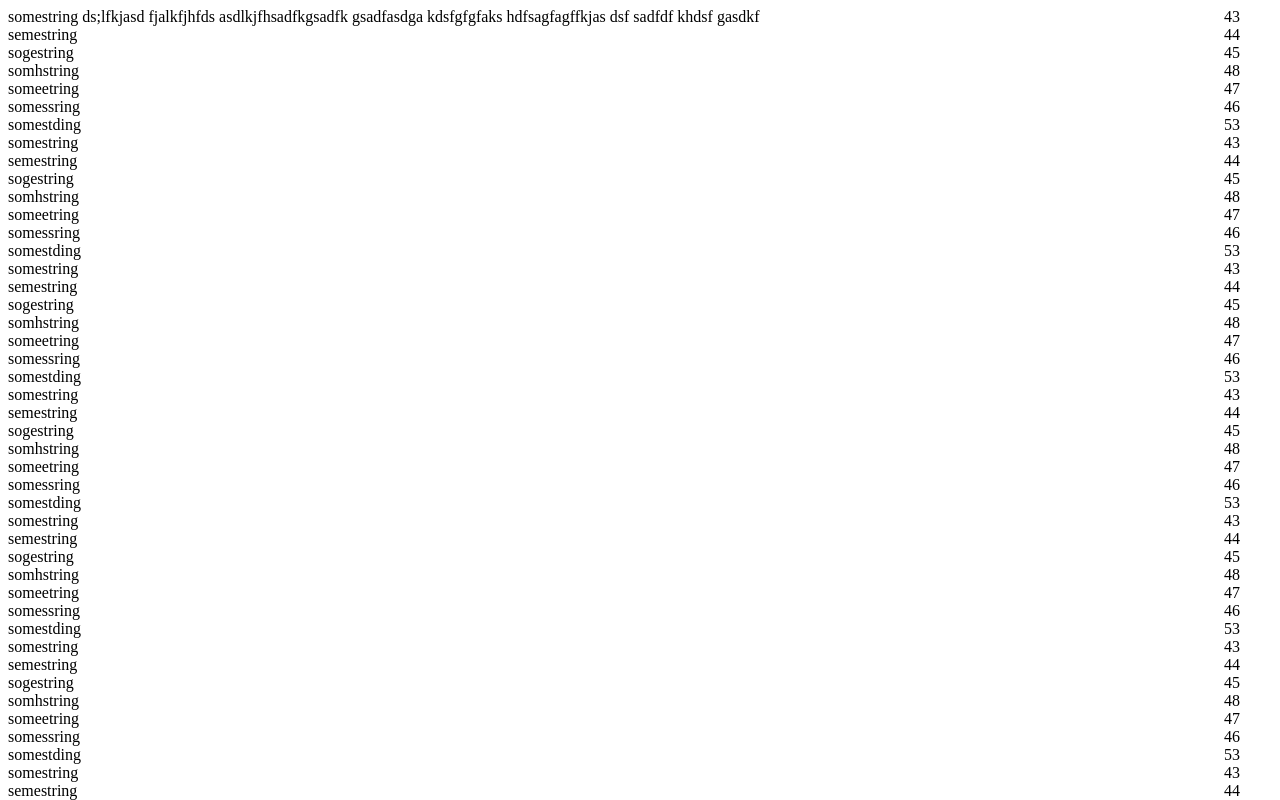
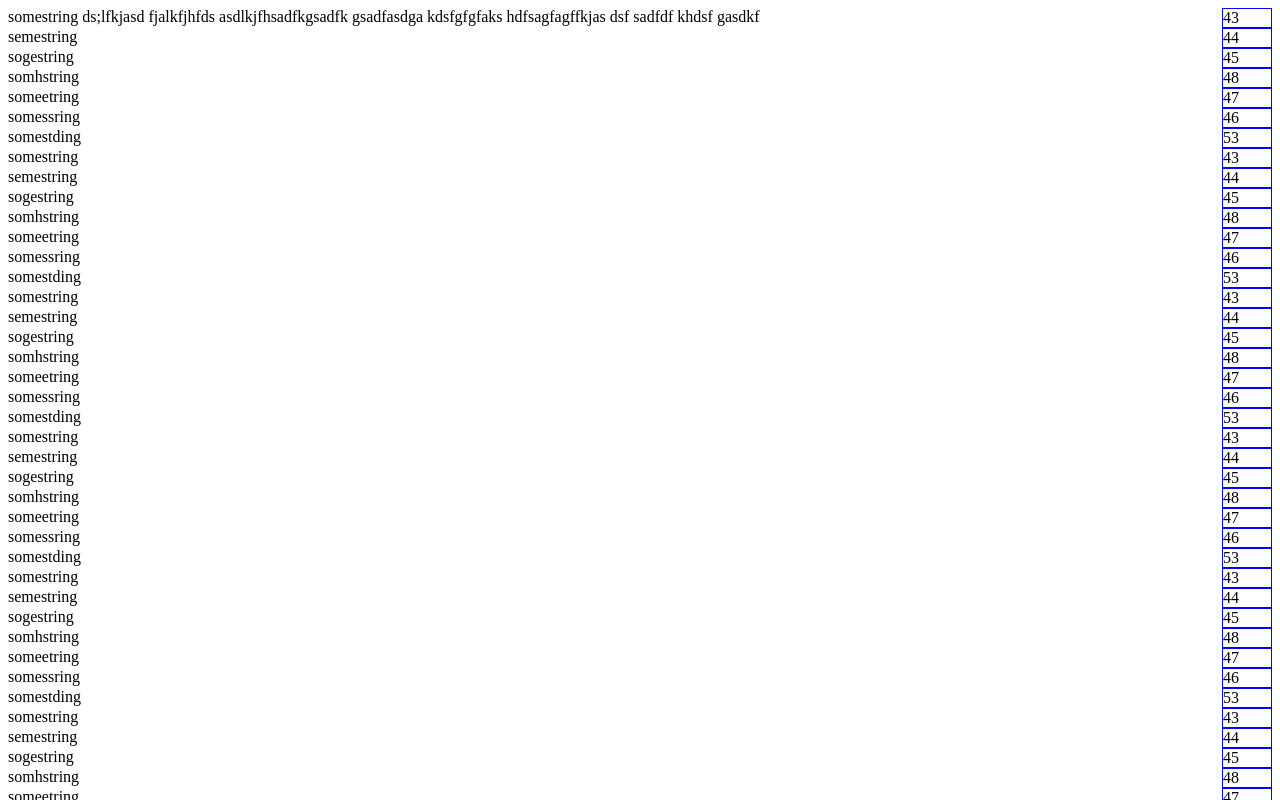
Before and after one commit to securepollingsystem/nextjs-blog, a Next.js app: page / in a window 1280 px wide. Shown: the top 800 px of the page. Built offline with nearby package versions, Linux system fonts and the light colour scheme.

Commit message:
blue line around percentages

```diff
--- a/pages/index.js
+++ b/pages/index.js
@@ -210,7 +210,7 @@ export default function Home() {
 	      "justify-content": "space-between"
 	    }}> {/* flex lets the following divs be on the same line */}
 	  <div>{item.title}</div>
-	  <div style={{ width: "3em" }}>{item.percent}</div>
+	  <div style={{ width: "3em", border: "1px solid blue" }}>{item.percent}</div>
 	</div>
       )
     }
```
